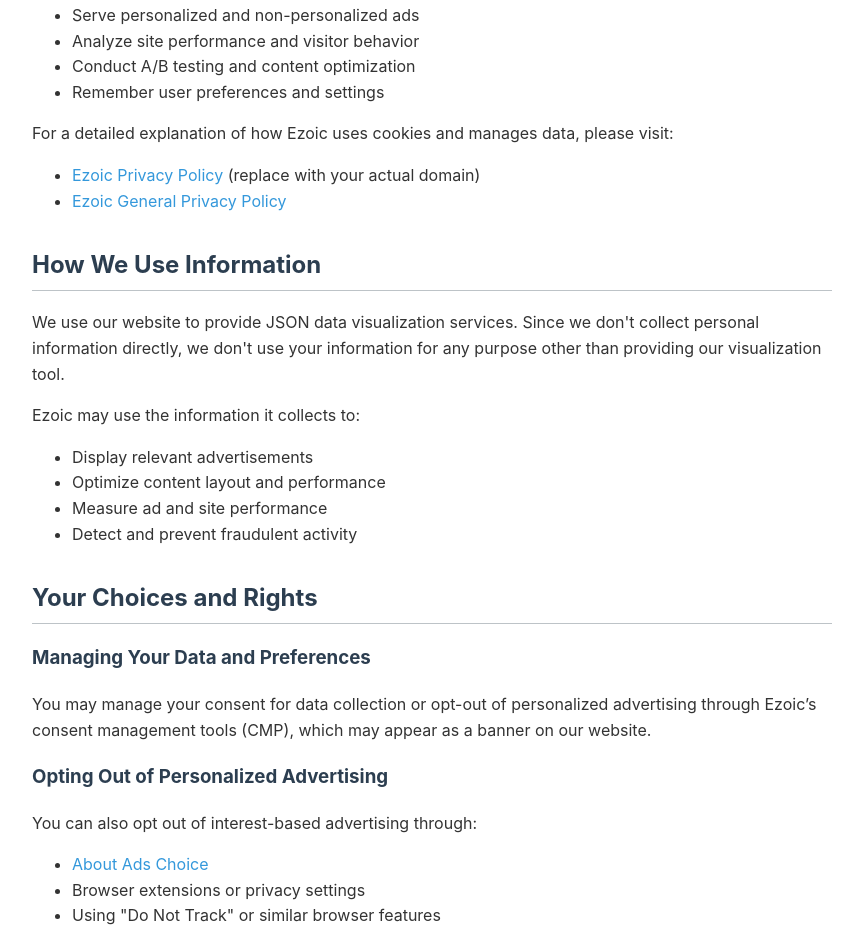
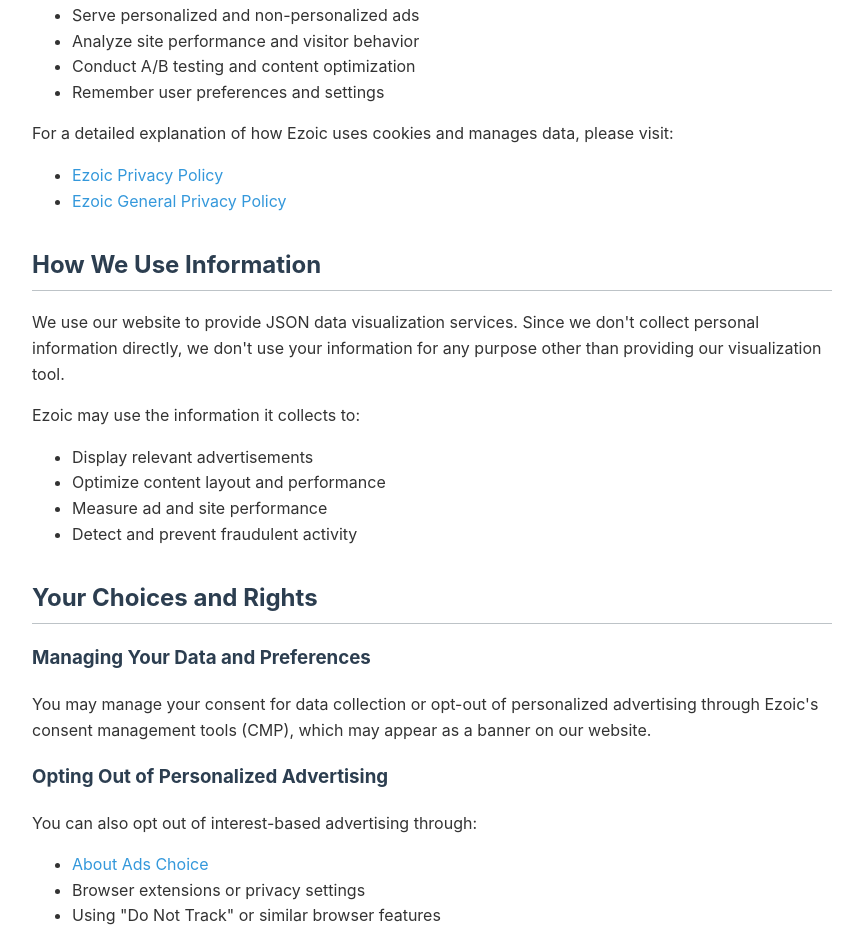
Before and after one commit to tom-draper/array-3d-viz, a website: page public/privacy.html in a window 1280 px wide. Shown: the part 1043-1988 px from the top of the page, without its empty margins (208-1071 px from the left). Drawn offline with Linux system fonts and the light colour scheme; a web font is replaced by a local one.

Commit message:
feat: update privacy policy

```diff
--- a/public/privacy.html
+++ b/public/privacy.html
@@ -86,7 +86,7 @@
 
         <p>For a detailed explanation of how Ezoic uses cookies and manages data, please visit:</p>
         <ul>
-            <li><a href="https://g.ezoic.net/privacy/yourdomain.com" target="_blank">Ezoic Privacy Policy</a> (replace with your actual domain)</li>
+            <li><a href="https://g.ezoic.net/privacy/arrayviz.com" target="_blank">Ezoic Privacy Policy</a></li>
             <li><a href="https://www.ezoic.com/privacy-policy/" target="_blank">Ezoic General Privacy Policy</a></li>
         </ul>
 
@@ -104,7 +104,7 @@
         <h2>Your Choices and Rights</h2>
 
         <h3>Managing Your Data and Preferences</h3>
-        <p>You may manage your consent for data collection or opt-out of personalized advertising through Ezoic’s consent management tools (CMP), which may appear as a banner on our website.</p>
+        <p>You may manage your consent for data collection or opt-out of personalized advertising through Ezoic's consent management tools (CMP), which may appear as a banner on our website.</p>
 
         <h3>Opting Out of Personalized Advertising</h3>
         <p>You can also opt out of interest-based advertising through:</p>
```
